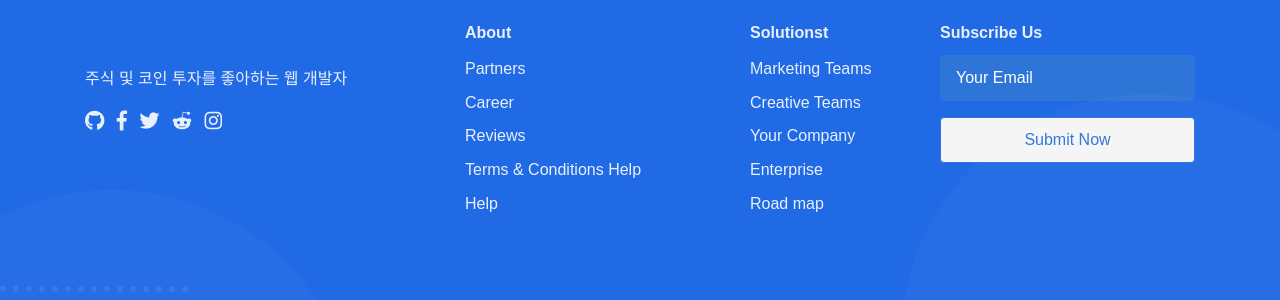
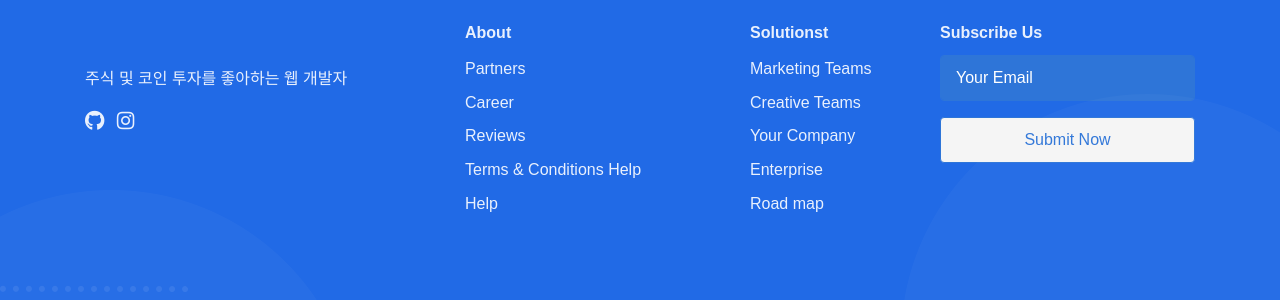
Before and after one commit to yuuisang/yuuisang.github.io, a Jekyll site: the page built from _posts/2022-08-15-infra-port.md, in a window 1280 px wide. Shown: the part 3016-3316 px from the top of the page. Built offline with Jekyll 4.4.1, drawn with Linux system fonts in a browser that asks for light colours; some web fonts are replaced; comment, search, counter and statistics services are not loaded.

Commit message:
icon chg

```diff
--- a/_includes/author_info.html
+++ b/_includes/author_info.html
@@ -8,7 +8,10 @@
         <p>{{author.bio}}</p>
         <ul class="social-link list-inline">
             <li class="list-inline-item"><a href="https://www.github.com/yuuisang"><i class="fab fa-github"></i></a></li>
-            {% if author.facebook %}
+            {% if author.instagram %}
+            <li class="list-inline-item"><a href="{{author.instagram}}"><i class="fab fa-instagram"></i></a></li>
+            {% endif %}
+            <!-- {% if author.facebook %}
             <li class="list-inline-item"><a href="{{author.facebook}}"><i class="fab fa-facebook-f"></i></a></li>
             {% endif %}
             {% if author.twitter %}
@@ -16,10 +19,7 @@
             {% endif %}
             {% if author.reddit %}
             <li class="list-inline-item"><a href="{{author.reddit}}"><i class="fab fa-reddit-alien"></i></a></li>
-            {% endif %}
-            {% if author.instagram %}
-            <li class="list-inline-item"><a href="{{author.instagram}}"><i class="fab fa-instagram"></i></a></li>
-            {% endif %}
+            {% endif %}  -->
         </ul>
     </div>
 </div>
--- a/_includes/footer.html
+++ b/_includes/footer.html
@@ -8,10 +8,10 @@
                         <p>주식 및 코인 투자를 좋아하는 웹 개발자</p>
                         <ul class="social-link list-inline">
                             <li class="list-inline-item"><a href="https://www.github.com/yuuisang"><i class="fab fa-github"></i></a></li>
-                            <li class="list-inline-item"><a href="https://www.facebook.com/"><i class="fab fa-facebook-f"></i></a></li>
+                            <li class="list-inline-item"><a href="https://www.instagram.com/"><i class="fab fa-instagram"></i></a></li>
+                            <!-- <li class="list-inline-item"><a href="https://www.facebook.com/"><i class="fab fa-facebook-f"></i></a></li>
                             <li class="list-inline-item"><a href="https://www.twitter.com/"><i class="fab fa-twitter"></i></a></li>
-                            <li class="list-inline-item"><a href="https://www.reddit.com/"><i class="fab fa-reddit-alien"></i></a></li>
-                            <li class="list-inline-item"><a href="https://www.instagram.com/"><i class="fab fa-instagram"></i></a></li>
+                            <li class="list-inline-item"><a href="https://www.reddit.com/"><i class="fab fa-reddit-alien"></i></a></li> -->
                         </ul>
                     </div>
                 </div>
--- a/_includes/header.html
+++ b/_includes/header.html
@@ -78,7 +78,10 @@
                             {% endif %}
                         <ul class="social-link list-inline">
                             <li class="list-inline-item"><a href="https://www.github.com/yuuisang"><i class="fab fa-github"></i></a></li>
-                            {% if page.facebook %}
+                            {% if page.instagram %}
+                            <li class="list-inline-item"><a href="{{page.instagram | relative_url}}"><i class="fab fa-instagram"></i></a></li>
+                            {% endif %}
+                            <!-- {% if page.facebook %}
                             <li class="list-inline-item"><a href="{{page.facebook | relative_url}}"><i class="fab fa-facebook-f"></i></a></li>
                             {% endif %}
                             {% if page.twitter %}
@@ -86,10 +89,7 @@
                             {% endif %}
                             {% if page.reddit %}
                             <li class="list-inline-item"><a href="{{page.reddit | relative_url}}"><i class="fab fa-reddit-alien"></i></a></li>
-                            {% endif %}
-                            {% if page.instagram %}
-                            <li class="list-inline-item"><a href="{{page.instagram | relative_url}}"><i class="fab fa-instagram"></i></a></li>
-                            {% endif %}
+                            {% endif %} -->
                         </ul>
                     </div>
                 </div>
```
